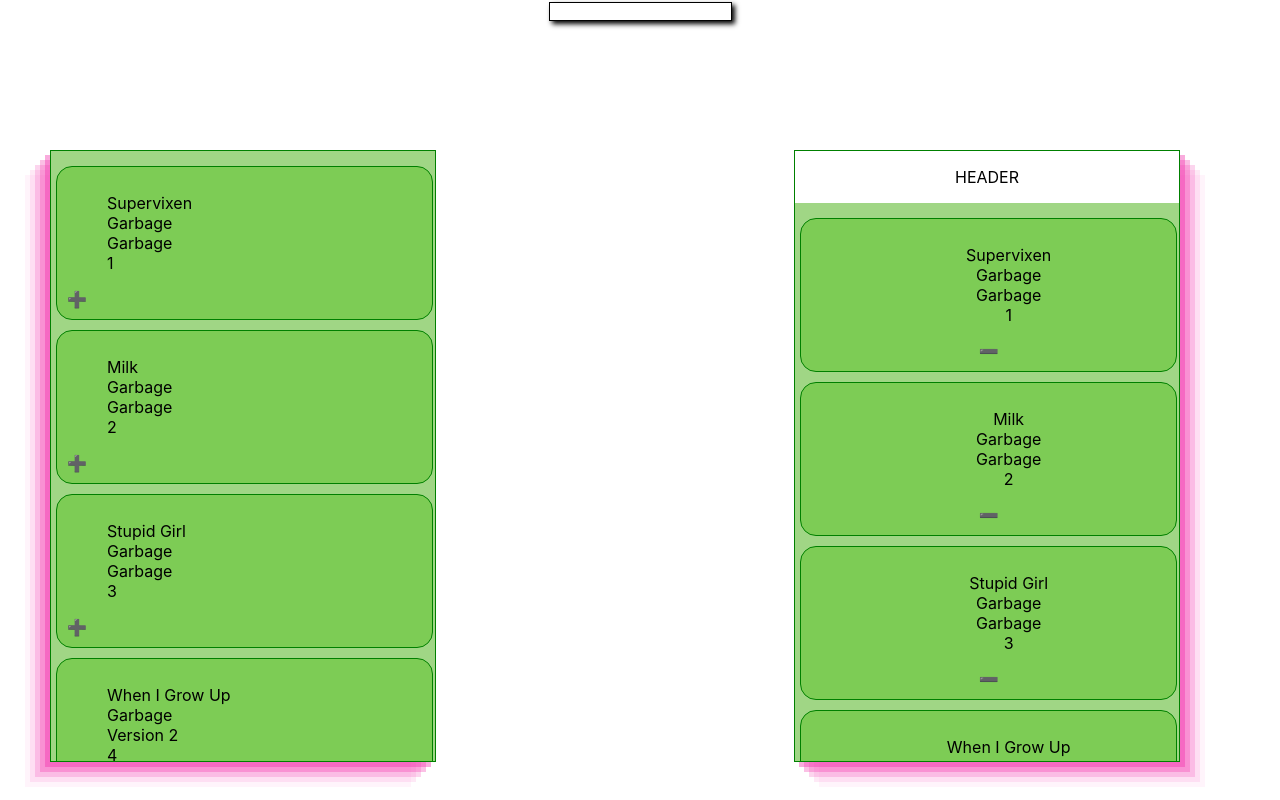
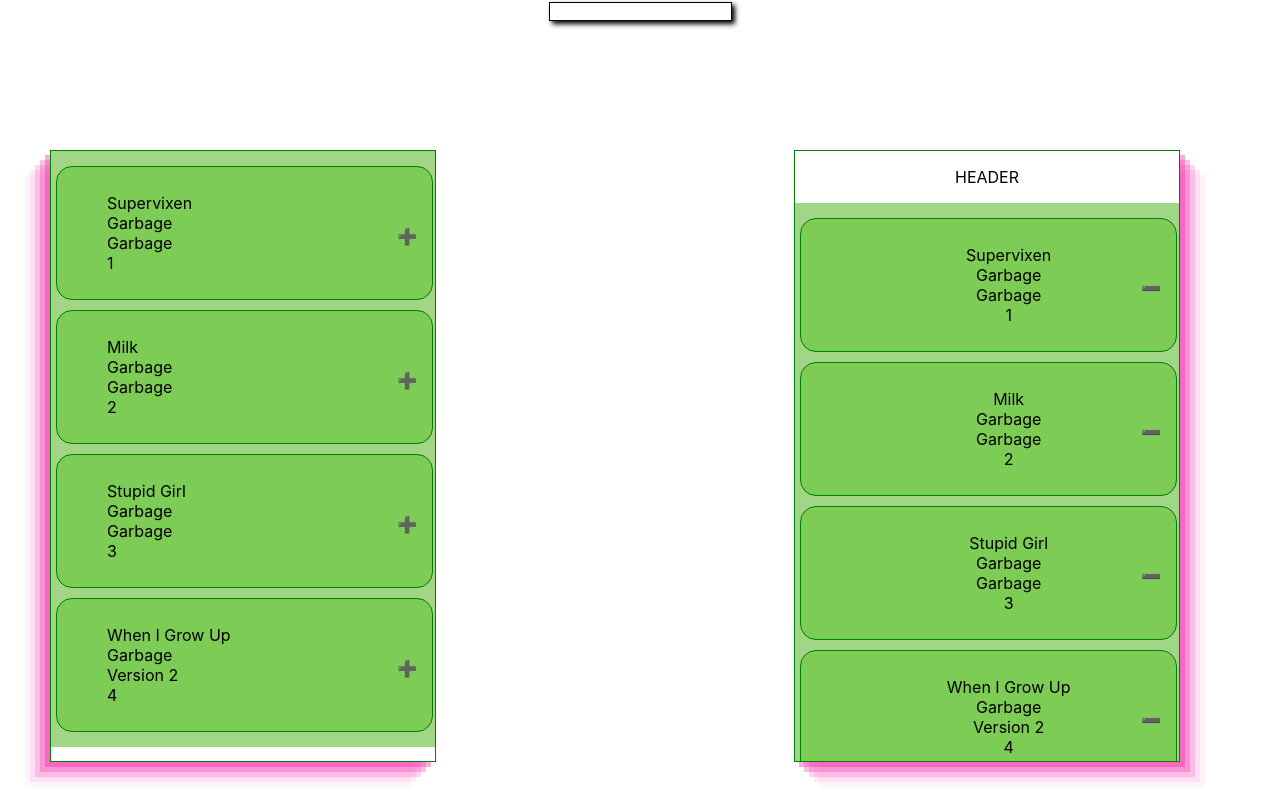
Before and after one commit to martinbannister/jammming, a React (Create React App) app: page / in a window 1280 px wide. Built offline with nearby package versions, Linux system fonts and the light colour scheme.

Commit message:
CSS(Track): add styles to position + or - symbol better

```diff
--- a/src/Track/Track.js
+++ b/src/Track/Track.js
@@ -13,6 +13,12 @@ const trackCard = {
 
 const styleUl = {
   listStyle: "none"
+}
+
+const styleSymbol = {
+  position: 'absolute',
+  top: '45%',
+  right: '15px'
 }
 
 function Track({data, origin}) {
@@ -34,7 +40,7 @@ function Track({data, origin}) {
               <li key={data.id+'3'}>{data.album}</li>
               <li key={data.id+'4'}>{data.id}</li>
             </ul>
-            <span>{symbol}</span>
+            <span style={styleSymbol}>{symbol}</span>
         </div>
       </>
     );
```
